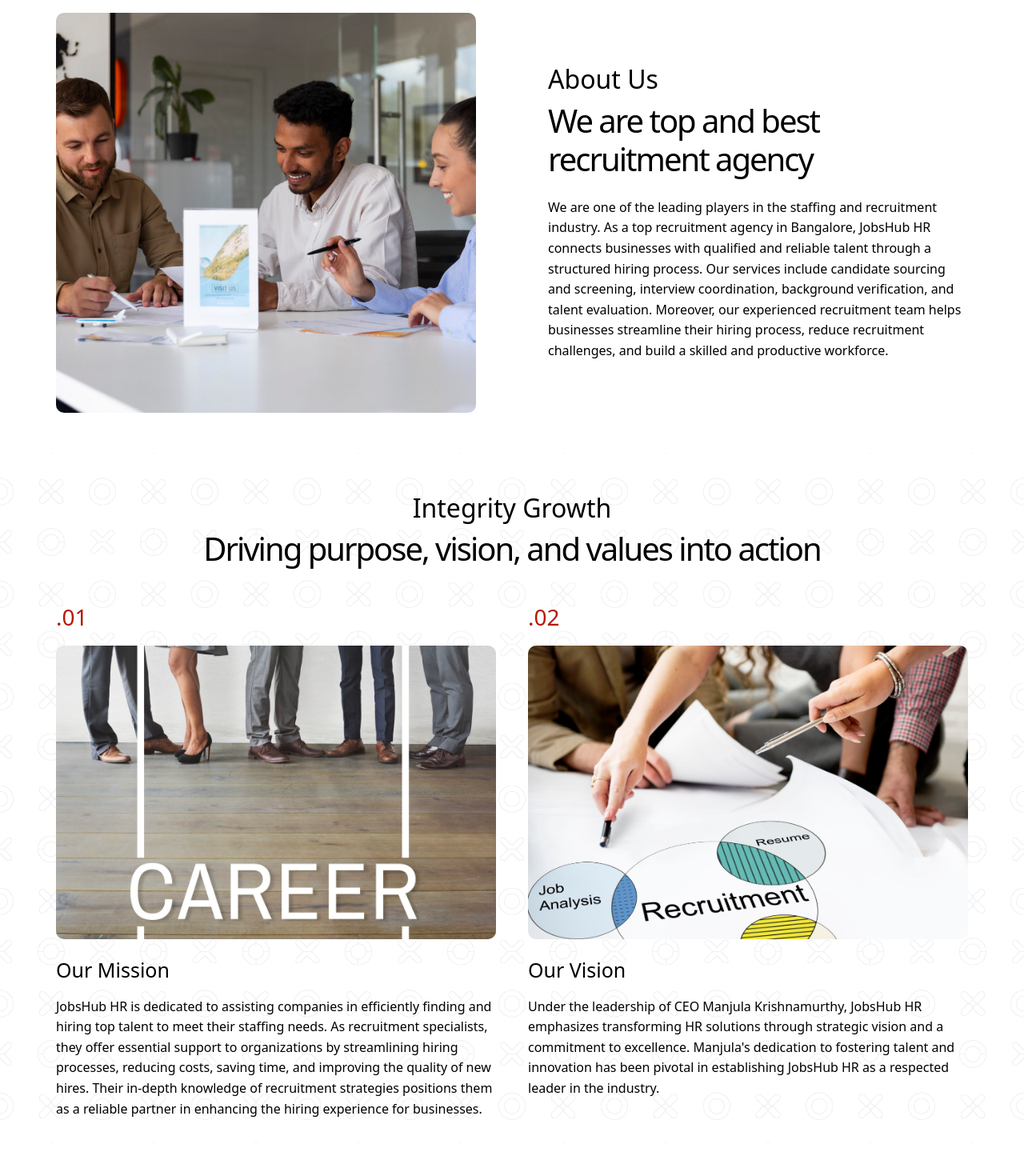
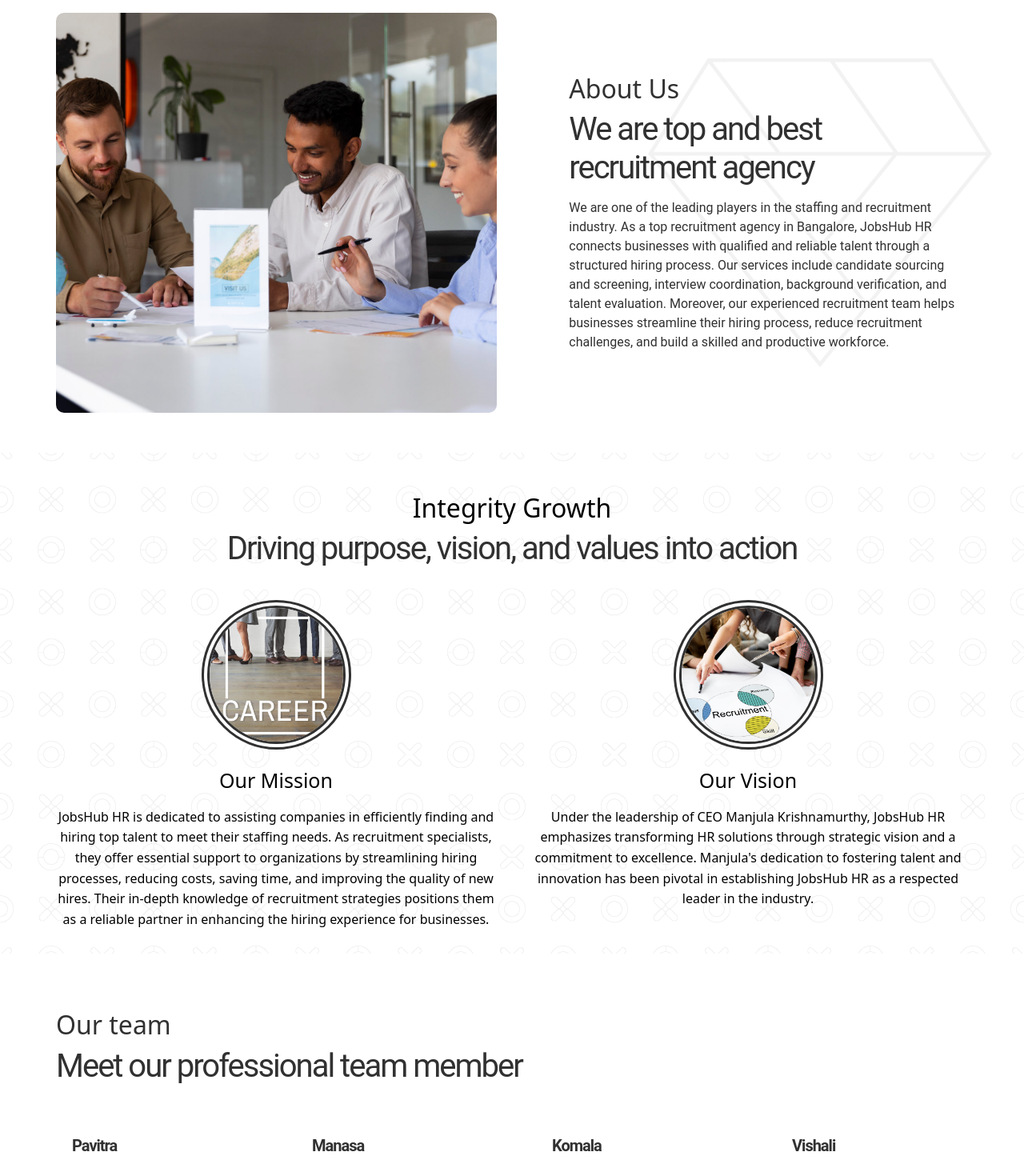
Before and after one commit to Yashwanth1228/JobsHub-HR, a Next.js app: page /about-us in a window 1280 px wide. Shown: the part 420-1880 px from the top of the page at 80% size. Built offline with nearby package versions, Linux system fonts and the light colour scheme.

Commit message:
about page UI changes completed

```diff
--- a/src/components/about/AboutPage.css
+++ b/src/components/about/AboutPage.css
@@ -8,26 +8,33 @@
 .about-banner nav { display: flex; align-items: center; gap: 10px; margin-top: 18px; color: #b61a00; font-family: Roboto, Arial, sans-serif; font-size: 16px; font-weight: 500; }
 .about-banner nav a:hover { text-decoration: underline; }
 .about-banner-inner > p { width: 46%; min-width: 0; color: #313131; font-family: Roboto, Arial, sans-serif; font-size: 32px; font-weight: 600; line-height: 1; }
-.about-introduction { display: grid; grid-template-columns: minmax(0, 1fr) minmax(0, 1fr); align-items: center; gap: 90px; margin-top: 50px; }
+.about-introduction { position: relative; display: grid; grid-template-columns: minmax(0, 1.05fr) minmax(0, .95fr); align-items: center; gap: 90px; margin-top: 50px; }
+.about-introduction::before { position: absolute; inset: 0 0 0 auto; width: min(430px, 100%); background: url('/images/about/shape-2.png') center right / 430px auto no-repeat; opacity: .05; content: ""; pointer-events: none; }
+.about-intro-copy { position: relative; min-width: 0; color: #313131; }
 .about-intro-image { position: relative; min-height: 500px; overflow: hidden; border-radius: 10px; }
 .about-intro-image img { object-fit: cover; object-position: center; }
 .about-intro-copy h2, .about-values h2, .about-team h2 { margin-top: 8px; font-size: 40px; font-weight: 500; line-height: 1.2; letter-spacing: -2px; }
+.about-intro-copy h2 { font-family: Roboto, Arial, sans-serif; font-weight: 400; }
+.about-intro-copy .about-label { color: #313131; }
 .about-label { font-size: 32px; line-height: 1.2; font-weight: 400; }
-.about-intro-copy > p:last-child { margin-top: 24px; line-height: 1.6; }
+.about-intro-copy > p:last-child { margin-top: 14px; font-family: Roboto, Arial, sans-serif; font-size: 16px; font-weight: 400; line-height: 1.5; }
 .about-values { position: relative; margin-top: 50px; padding: 50px 0 30px; background: #fff; }
 .about-values::before { position: absolute; inset: 0; content: ""; pointer-events: none; background: url('/images/home/Pattern-2-Convertido.png') center / 50% repeat; opacity: .1; }
 .about-values .about-wrap { position: relative; }
 .about-values-heading { text-align: center; }
+.about-values-heading h2 { color: #313131; font-family: Roboto, Arial, sans-serif; font-weight: 400; }
 .about-values-grid { display: grid; grid-template-columns: repeat(2, minmax(0, 1fr)); gap: 40px; margin-top: 40px; }
-.about-value { min-width: 0; }
-.about-number { margin-bottom: 15px; font-size: 28px; color: #b61a00; }
-.about-value-image { width: 100%; height: auto; aspect-ratio: 1.5; object-fit: cover; border-radius: 10px; }
+.about-value { min-width: 0; text-align: center; }
+.about-number { display: none; }
+.about-value-image { display: block; width: 34%; max-width: 240px; aspect-ratio: 1; height: auto; margin-inline: auto; object-fit: cover; border: 10px double #313131; border-radius: 50%; }
 .about-value h3 { margin-top: 20px; font-size: 25px; font-weight: 500; }
 .about-value > p:last-child { margin-top: 14px; line-height: 1.6; }
 .about-team { padding-top: 70px; padding-bottom: 90px; }
-.about-team-grid { display: grid; grid-template-columns: repeat(4, minmax(0, 1fr)); gap: 60px; margin-top: 40px; }
+.about-team h2 { color: #313131; font-family: Roboto, Arial, sans-serif; font-weight: 400; }
+.about-team .about-label { color: #313131; }
+.about-team-grid { display: grid; grid-template-columns: repeat(4, minmax(0, 1fr)); gap: 60px; margin-top: 50px; }
 .about-team-card { min-width: 0; }
-.about-team-card h3 { padding: 15px; font-size: 20px; font-weight: 500; }
+.about-team-card h3 { padding: 10px 10px 15px 20px; color: #313131; font-family: Roboto, Arial, sans-serif; font-size: 20px; font-weight: 600; line-height: 1.5; letter-spacing: -1px; }
 .about-team-image { position: relative; height: 250px; overflow: hidden; border-radius: 0 0 10px 10px; }
 .about-team-image img { object-fit: cover; object-position: top center; }
 .about-team-mobile-name { display: none; }
```
